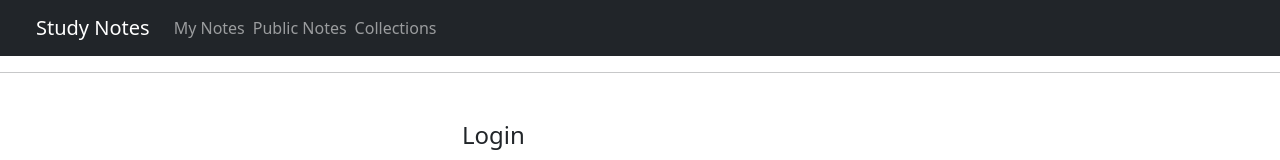
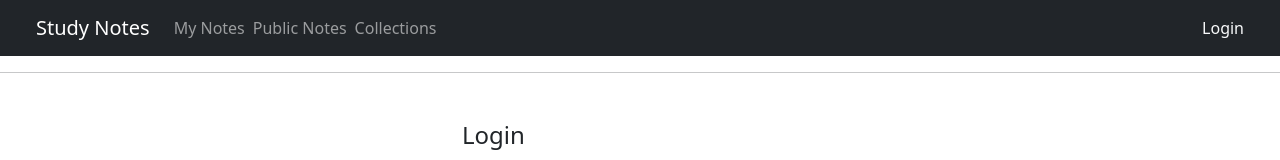
Before and after one commit to mochishio/flexpath-final-project-main, a React (Vite) app in the folder frontend/: page / in a window 1280 px wide. Shown: the top 160 px of the page. Built offline with nearby package versions, Linux system fonts and the light colour scheme.

Commit message:
[feat]: add a link to login page

```diff
--- a/frontend/src/App.jsx
+++ b/frontend/src/App.jsx
@@ -12,6 +12,7 @@ import PageNotFound from "./components/404";
 import ServerError from "./components/500";
 
 function App() {
+  const { currentUser } = useAuth();
   const { currentUserRoles } = useAuth();
   const isAdmin = currentUserRoles.includes("ADMIN");
 
@@ -33,6 +34,10 @@ function App() {
               </li>
             </ul>
           </div>
+
+          {!currentUser &&
+            <NavLink className="nav-link text-light me-4"to="/" title="Login">Login</NavLink>
+          }
 
           {isAdmin &&
             <NavLink className="nav-link text-light me-4"to="/admin" title="Admin">🛠️ Admin</NavLink>
```
